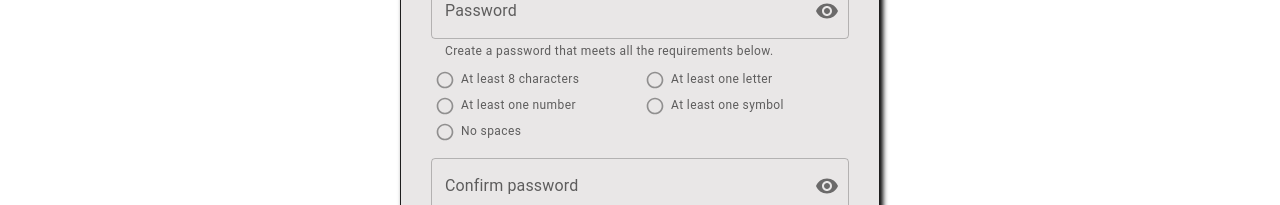
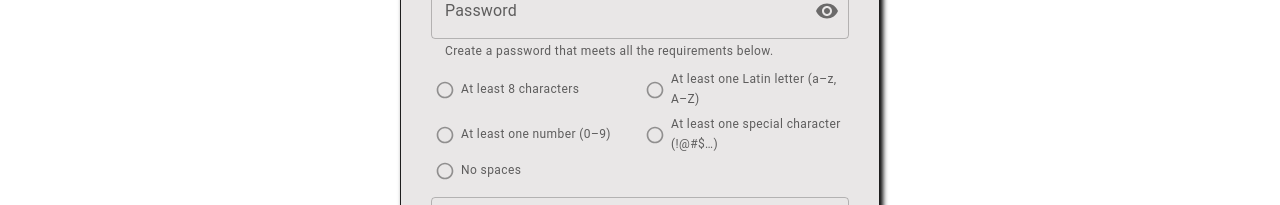
Before and after one commit to AngelGeorgievStoyanov/hack-trip, a Next.js app: page /register in a window 1280 px wide. Shown: the part 565-770 px from the top of the page. Built offline with nearby package versions, Linux system fonts and the light colour scheme; no server answers; what @mui/material-nextjs would draw is missing.

Commit message:
fix(auth): clarify Latin-only password requirements

```diff
--- a/src/components/auth/RegisterForm.tsx
+++ b/src/components/auth/RegisterForm.tsx
@@ -101,10 +101,21 @@ export function RegisterForm() {
 
   const passwordRules = [
     { label: 'At least 8 characters', valid: password.length >= 8 },
-    { label: 'At least one letter', valid: /\p{L}/u.test(password) },
-    { label: 'At least one number', valid: /\d/.test(password) },
-    { label: 'At least one symbol', valid: /[\p{P}\p{S}]/u.test(password) },
-    { label: 'No spaces', valid: password.length > 0 && !/\s/.test(password) },
+    { label: 'At least one Latin letter (a–z, A–Z)', valid: /[a-zA-Z]/.test(password) },
+    { label: 'At least one number (0–9)', valid: /[0-9]/.test(password) },
+    {
+      label: 'At least one special character (!@#$…)',
+      valid: Array.from(password).some((character) => {
+        const code = character.charCodeAt(0);
+        const isLatinLetter = (code >= 65 && code <= 90) || (code >= 97 && code <= 122);
+        const isNumber = code >= 48 && code <= 57;
+        return code >= 33 && code <= 126 && !isLatinLetter && !isNumber;
+      }),
+    },
+    {
+      label: 'No spaces',
+      valid: password.length > 0 && Array.from(password).every((character) => character.trim().length > 0),
+    },
   ];
 
   useEffect(() => {
```
